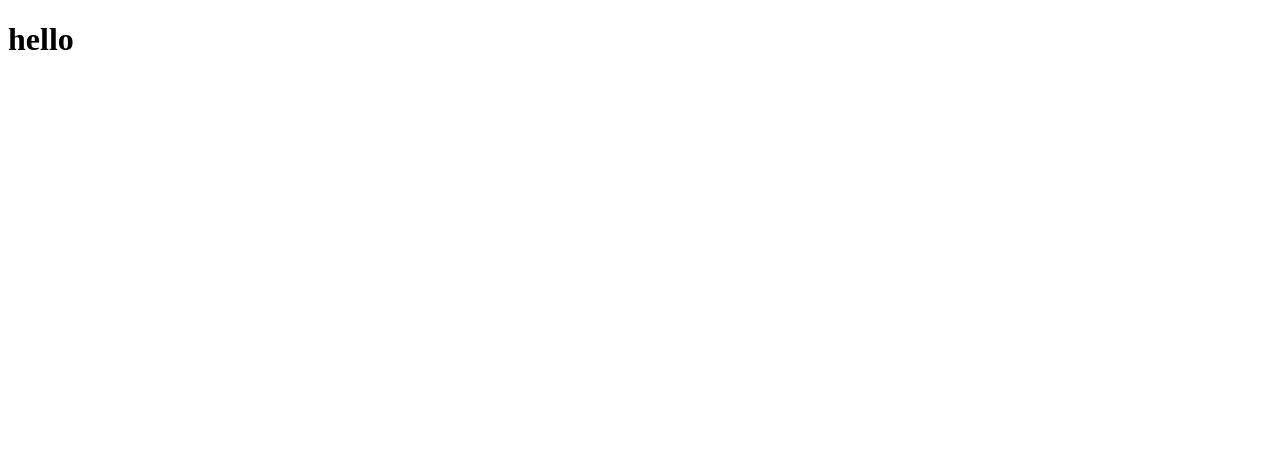
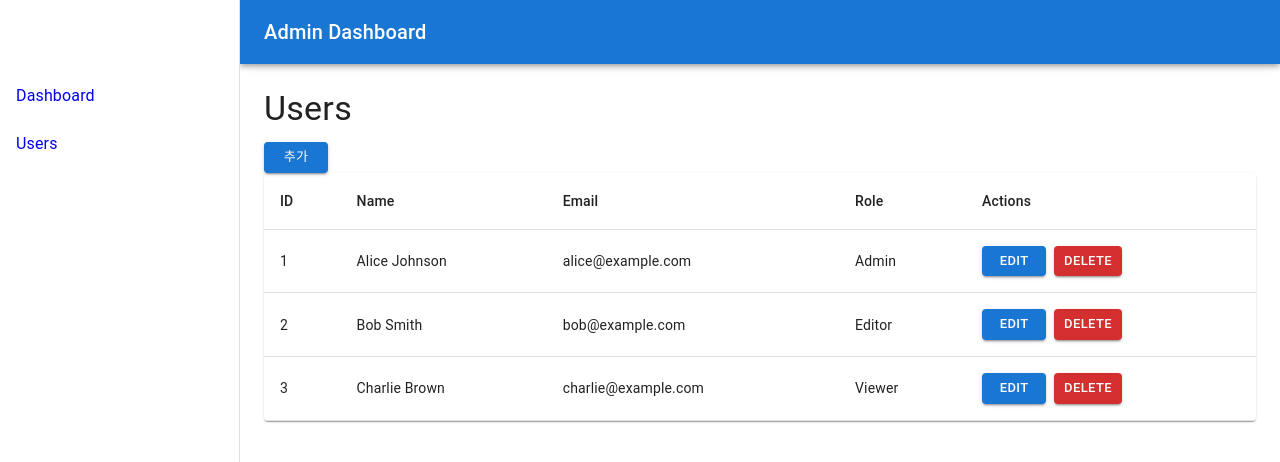
Before and after one commit to reallywally/playground-react, a React (Vite) app: page /users in a window 1280 px wide. Shown: the top 462 px of the page. Built offline with nearby package versions, Linux system fonts and the light colour scheme.

Commit message:
mui로 샘플 화면 테스트

```diff
--- a/src/App.tsx
+++ b/src/App.tsx
@@ -1,11 +1,20 @@
-import "./App.css";
+import React from "react";
+import { BrowserRouter as Router, Routes, Route } from "react-router-dom";
+import Dashboard from "./pages/Dashboard";
+import Users from "./pages/Users";
+import Layout from "./components/Layout";
 
-function App() {
+const App: React.FC = () => {
   return (
-    <>
-      <h1>hello</h1>
-    </>
+    <Router>
+      <Layout>
+        <Routes>
+          <Route path="/" element={<Dashboard />} />
+          <Route path="/users" element={<Users />} />
+        </Routes>
+      </Layout>
+    </Router>
   );
-}
+};
 
 export default App;
--- /dev/null
+++ b/src/components/Layout.tsx
@@ -0,0 +1,62 @@
+import React from "react";
+import {
+  Box,
+  CssBaseline,
+  Drawer,
+  List,
+  ListItem,
+  ListItemText,
+  Toolbar,
+  AppBar,
+  Typography,
+} from "@mui/material";
+import { Link } from "react-router-dom";
+
+const drawerWidth = 240;
+
+const Layout: React.FC<{ children: React.ReactNode }> = ({ children }) => {
+  return (
+    <Box sx={{ display: "flex" }}>
+      <CssBaseline />
+      <AppBar
+        position="fixed"
+        sx={{ width: `calc(100% - ${drawerWidth}px)`, ml: `${drawerWidth}px` }}
+      >
+        <Toolbar>
+          <Typography variant="h6" noWrap>
+            Admin Dashboard
+          </Typography>
+        </Toolbar>
+      </AppBar>
+      <Drawer
+        variant="permanent"
+        sx={{
+          width: drawerWidth,
+          flexShrink: 0,
+          [`& .MuiDrawer-paper`]: {
+            width: drawerWidth,
+            boxSizing: "border-box",
+          },
+        }}
+      >
+        <Toolbar />
+        <Box sx={{ overflow: "auto" }}>
+          <List>
+            <ListItem button component={Link} to="/">
+              <ListItemText primary="Dashboard" />
+            </ListItem>
+            <ListItem button component={Link} to="/users">
+              <ListItemText primary="Users" />
+            </ListItem>
+          </List>
+        </Box>
+      </Drawer>
+      <Box component="main" sx={{ flexGrow: 1, p: 3 }}>
+        <Toolbar />
+        {children}
+      </Box>
+    </Box>
+  );
+};
+
+export default Layout;
--- /dev/null
+++ b/src/components/user/UserModal.tsx
@@ -0,0 +1,84 @@
+import React from "react";
+import { Modal, Box, Typography, TextField, Button } from "@mui/material";
+
+const modalStyle = {
+  position: "absolute" as const,
+  top: "50%",
+  left: "50%",
+  transform: "translate(-50%, -50%)",
+  width: 400,
+  bgcolor: "background.paper",
+  borderRadius: "8px",
+  boxShadow: 24,
+  p: 4,
+};
+
+interface AddUserModalProps {
+  open: boolean;
+  onClose: () => void;
+  onAddUser: (formData: { name: string; email: string; role: string }) => void;
+}
+
+const UserModal: React.FC<AddUserModalProps> = ({
+  open,
+  onClose,
+  onAddUser,
+}) => {
+  const [formData, setFormData] = React.useState({
+    name: "",
+    email: "",
+    role: "",
+  });
+
+  const handleChange = (e: React.ChangeEvent<HTMLInputElement>) => {
+    const { name, value } = e.target;
+    setFormData({ ...formData, [name]: value });
+  };
+
+  const handleSubmit = () => {
+    onAddUser(formData);
+    setFormData({ name: "", email: "", role: "" });
+    onClose();
+  };
+
+  return (
+    <Modal open={open} onClose={onClose}>
+      <Box sx={modalStyle}>
+        <Typography variant="h6" component="h2" gutterBottom>
+          Add New User
+        </Typography>
+        <TextField
+          fullWidth
+          label="Name"
+          name="name"
+          value={formData.name}
+          onChange={handleChange}
+          margin="normal"
+        />
+        <TextField
+          fullWidth
+          label="Email"
+          name="email"
+          value={formData.email}
+          onChange={handleChange}
+          margin="normal"
+        />
+        <TextField
+          fullWidth
+          label="Role"
+          name="role"
+          value={formData.role}
+          onChange={handleChange}
+          margin="normal"
+        />
+        <Box sx={{ textAlign: "right", marginTop: "16px" }}>
+          <Button variant="contained" onClick={handleSubmit}>
+            Add
+          </Button>
+        </Box>
+      </Box>
+    </Modal>
+  );
+};
+
+export default UserModal;
--- /dev/null
+++ b/src/pages/Dashboard.tsx
@@ -0,0 +1,32 @@
+import React from "react";
+import { Typography, Card, CardContent, Grid } from "@mui/material";
+
+const Dashboard: React.FC = () => {
+  return (
+    <div>
+      <Typography variant="h4" gutterBottom>
+        Dashboard
+      </Typography>
+      <Grid container spacing={3}>
+        <Grid item xs={12} sm={6} md={4}>
+          <Card>
+            <CardContent>
+              <Typography variant="h6">Users</Typography>
+              <Typography variant="body2">Total: 120</Typography>
+            </CardContent>
+          </Card>
+        </Grid>
+        <Grid item xs={12} sm={6} md={4}>
+          <Card>
+            <CardContent>
+              <Typography variant="h6">Sales</Typography>
+              <Typography variant="body2">$24,000</Typography>
+            </CardContent>
+          </Card>
+        </Grid>
+      </Grid>
+    </div>
+  );
+};
+
+export default Dashboard;
--- /dev/null
+++ b/src/pages/Users.tsx
@@ -0,0 +1,102 @@
+import React, { useState } from "react";
+import {
+  Typography,
+  Table,
+  TableBody,
+  TableCell,
+  TableContainer,
+  TableHead,
+  TableRow,
+  Paper,
+  Button,
+} from "@mui/material";
+import UserModal from "../components/user/UserModal";
+
+const usersInitial = [
+  { id: 1, name: "Alice Johnson", email: "alice@example.com", role: "Admin" },
+  { id: 2, name: "Bob Smith", email: "bob@example.com", role: "Editor" },
+  {
+    id: 3,
+    name: "Charlie Brown",
+    email: "charlie@example.com",
+    role: "Viewer",
+  },
+];
+
+const Users: React.FC = () => {
+  const [users, setUsers] = useState(usersInitial);
+  const [open, setOpen] = useState(false);
+
+  // Modal open/close handlers
+  const handleOpen = () => setOpen(true);
+  const handleClose = () => setOpen(false);
+
+  // Add user handler
+  const handleAddUser = (newUser: {
+    name: string;
+    email: string;
+    role: string;
+  }) => {
+    setUsers([...users, { id: users.length + 1, ...newUser }]);
+  };
+
+  return (
+    <div>
+      <Typography variant="h4" gutterBottom>
+        Users
+      </Typography>
+      <div>
+        <Button
+          variant="contained"
+          color="primary"
+          size="small"
+          onClick={handleOpen}
+        >
+          추가
+        </Button>
+      </div>
+
+      <TableContainer component={Paper}>
+        <Table>
+          <TableHead>
+            <TableRow>
+              <TableCell>ID</TableCell>
+              <TableCell>Name</TableCell>
+              <TableCell>Email</TableCell>
+              <TableCell>Role</TableCell>
+              <TableCell>Actions</TableCell>
+            </TableRow>
+          </TableHead>
+          <TableBody>
+            {users.map((user) => (
+              <TableRow key={user.id}>
+                <TableCell>{user.id}</TableCell>
+                <TableCell>{user.name}</TableCell>
+                <TableCell>{user.email}</TableCell>
+                <TableCell>{user.role}</TableCell>
+                <TableCell>
+                  <Button
+                    variant="contained"
+                    color="primary"
+                    size="small"
+                    style={{ marginRight: "8px" }}
+                  >
+                    Edit
+                  </Button>
+                  <Button variant="contained" color="error" size="small">
+                    Delete
+                  </Button>
+                </TableCell>
+              </TableRow>
+            ))}
+          </TableBody>
+        </Table>
+      </TableContainer>
+
+      {/* Add User Modal */}
+      <UserModal open={open} onClose={handleClose} onAddUser={handleAddUser} />
+    </div>
+  );
+};
+
+export default Users;
```
Also changed, not shown: package.json (+6 -1 lines), 1 other file (tests, documents, lock files or other folders).
